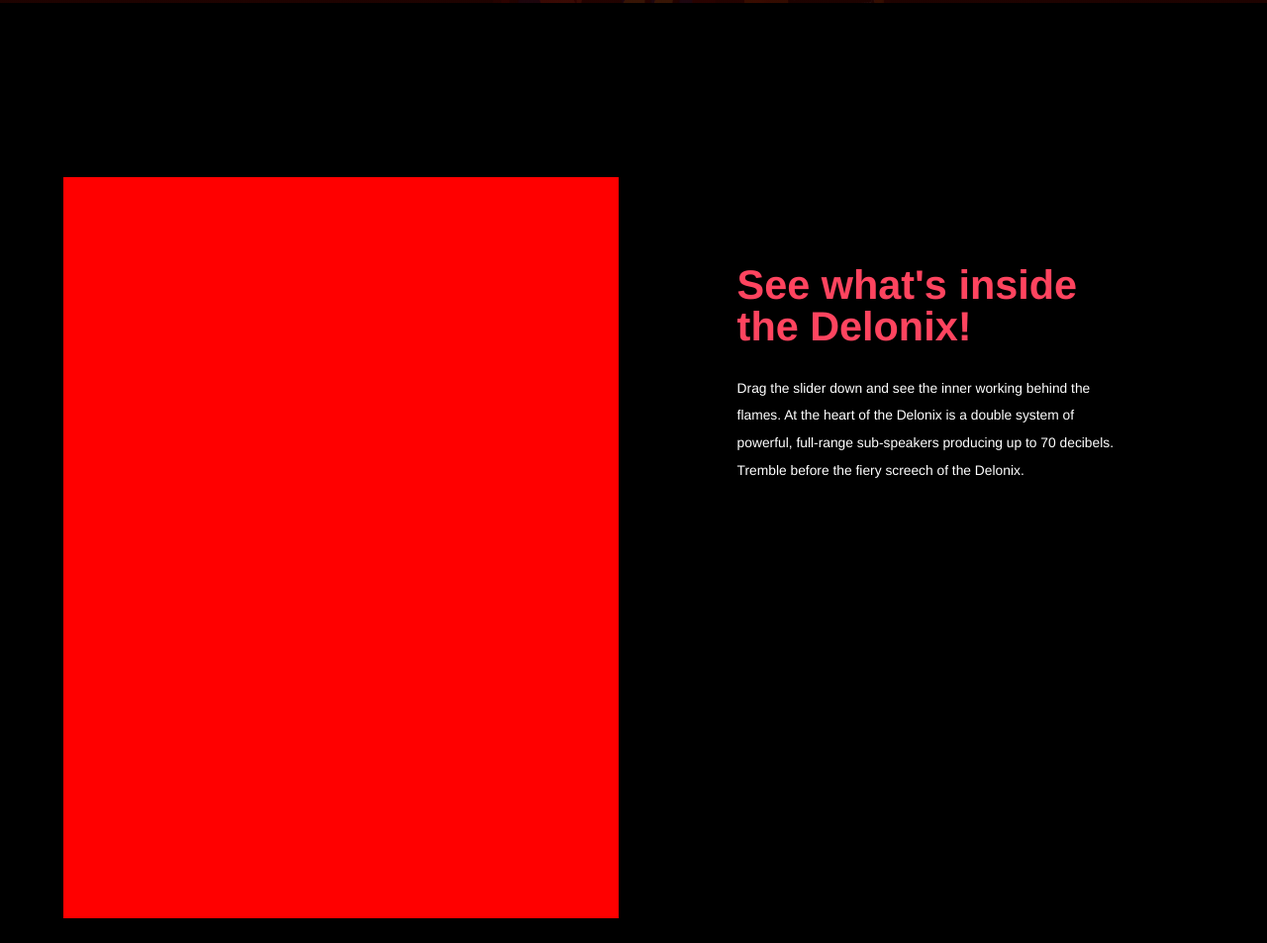
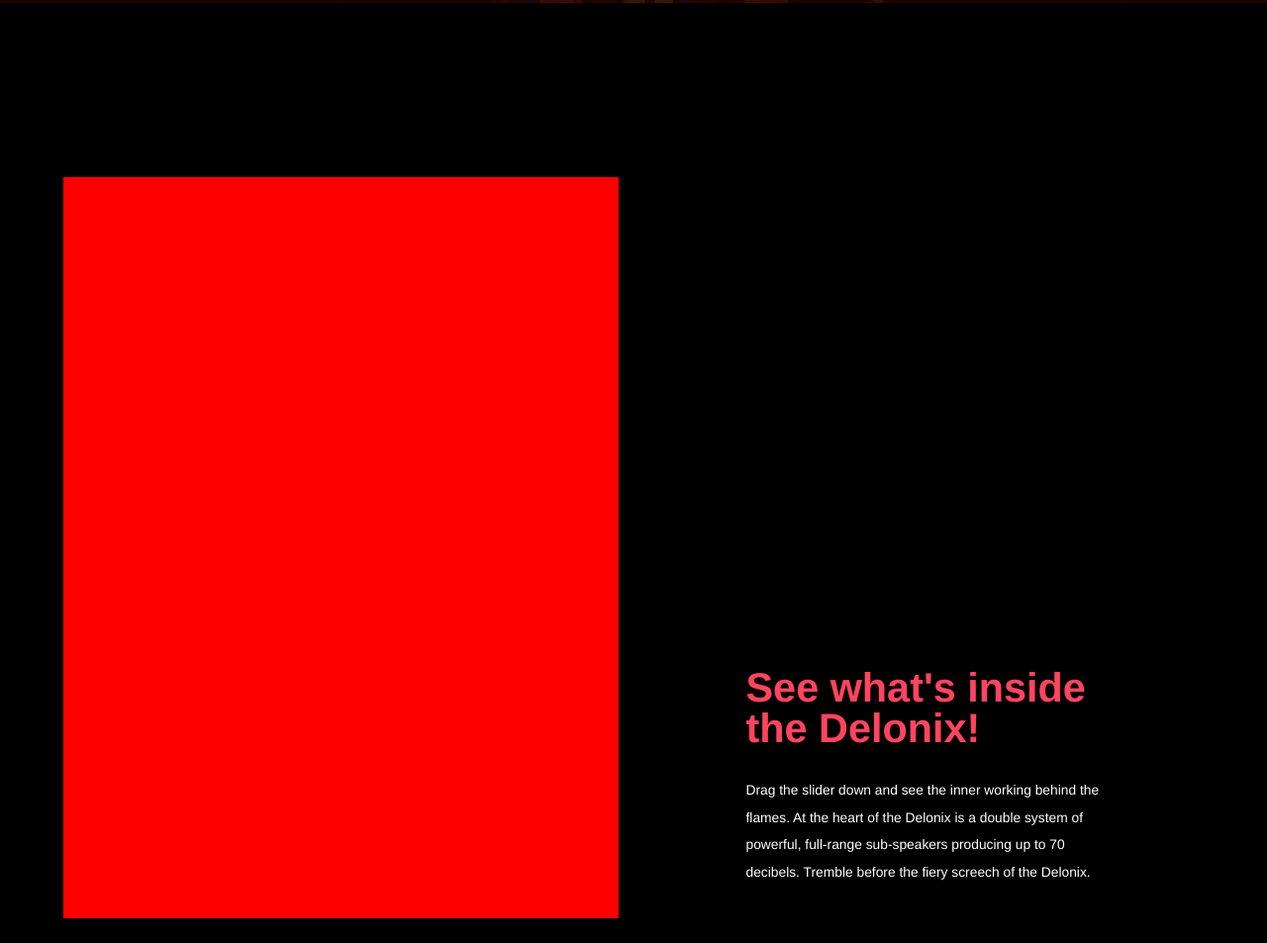
Before and after one commit to jake-hxf3/delonix-speaker, a plain HTML site: page index.html in a window 1280 px wide. Shown: the part 788-1741 px from the top of the page at 99% size. Drawn offline with nearby package versions, Linux system fonts and the light colour scheme; some packages are replaced by stand-ins of ours; a script that the page names is missing; a web font is replaced by a local one.

Commit message:
style: X-Ray text position
Position the X-Ray text block at the end of the section

```diff
--- a/index.html
+++ b/index.html
@@ -61,7 +61,7 @@
                     <div id="x-ray-viewport" class="col-span-full m-col-start-1 m-col-end-7">
 
                     </div>
-                    <section id="x-ray" class="col-span-full m-col-start-7 m-col-end-13">
+                    <section id="x-ray" class="col-span-full m-col-start-8 m-col-end-12">
                         <h2>See what's inside the Delonix!</h2>
                         <p>Drag the slider down and see the inner working behind the flames. At the heart of the Delonix is a double system of powerful, full-range sub-speakers producing up to 70 decibels. Tremble before the fiery screech of the Delonix.</p>
                     </section>
--- a/sass/components/_x-ray.scss
+++ b/sass/components/_x-ray.scss
@@ -25,7 +25,8 @@
 
 @media screen and (min-width: 768px) {
     #x-ray {
-        padding: 7vmax;
+        padding: 0;
+        align-self: end;
         order: 1;
     }
 }
```
Also changed, not shown: css/main.css, 1 other file.
